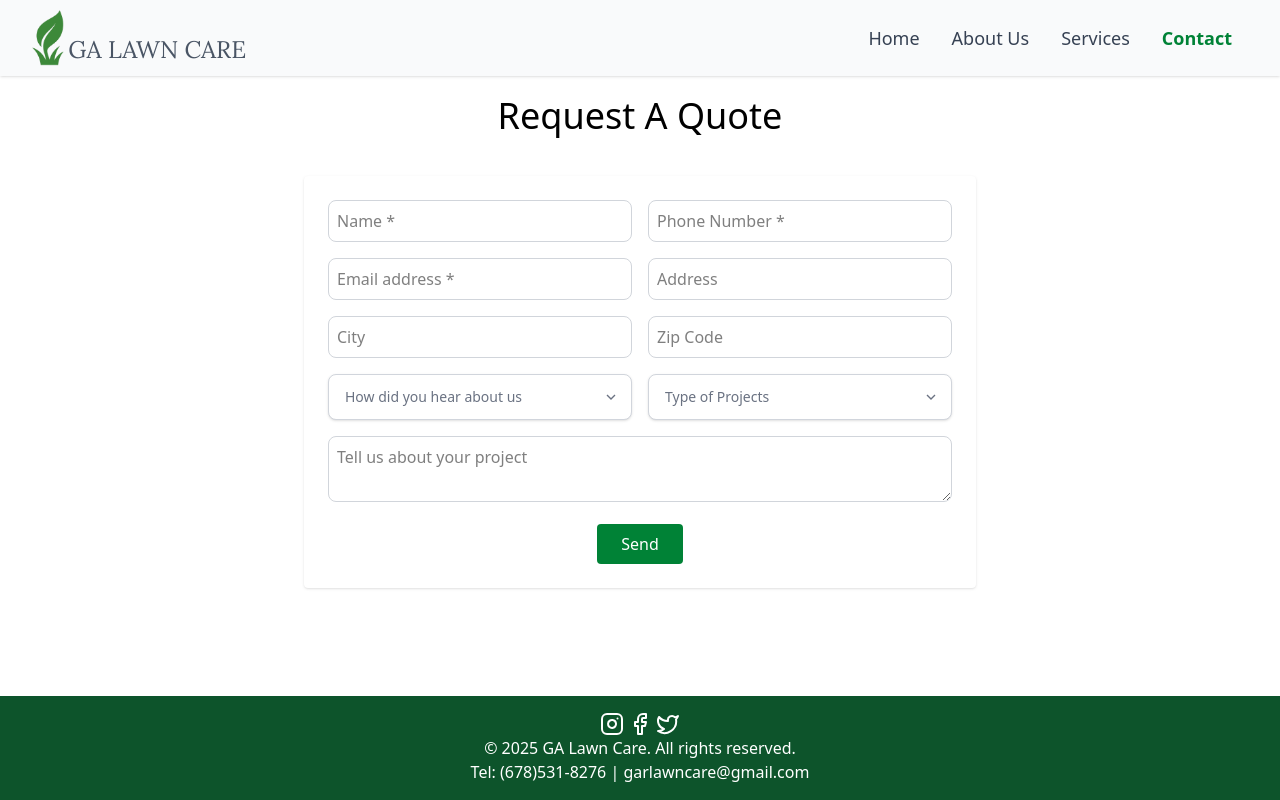
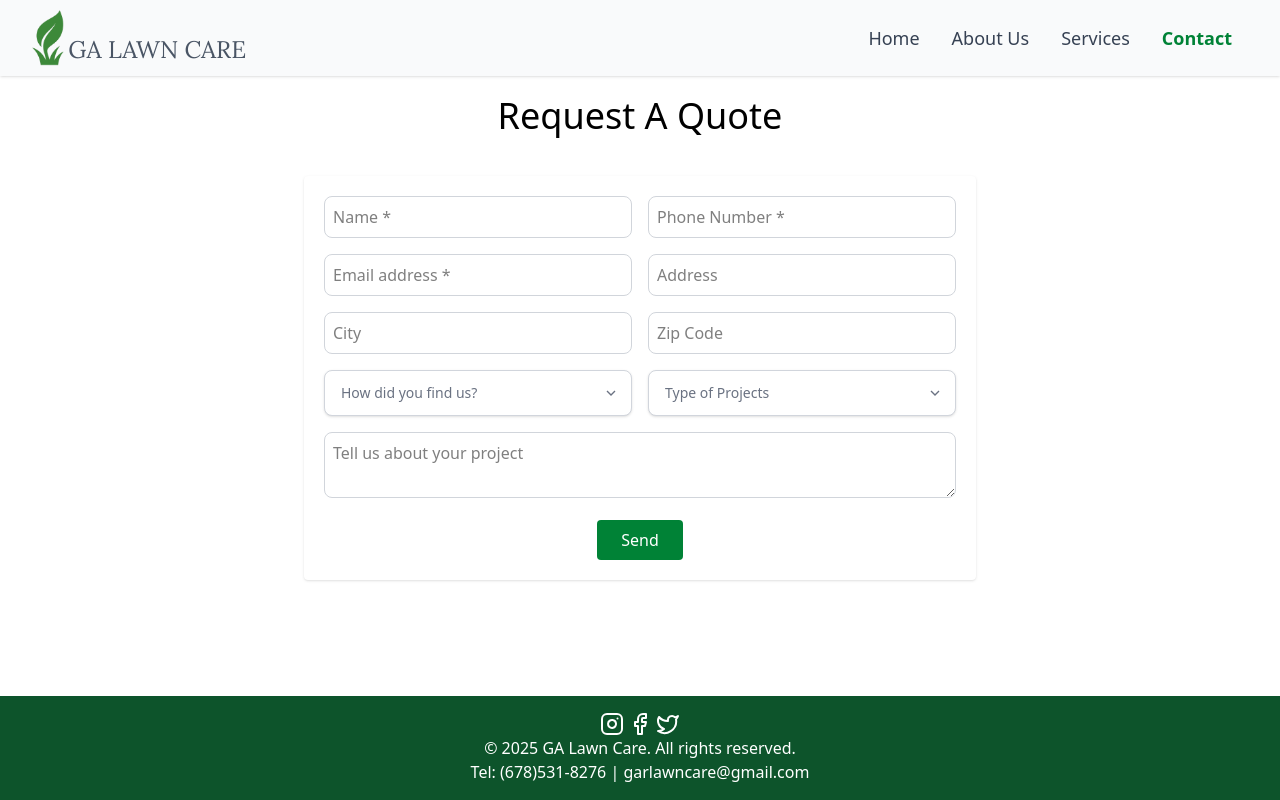
Before and after one commit to Daniel13Alfa/GaLawnCare, a React (Vite) app: page /#/contactUs in a window 1280 px wide. Built offline with nearby package versions, Linux system fonts and the light colour scheme.

Commit message:
Aling divs

```diff
--- a/src/Components/ContactUs.jsx
+++ b/src/Components/ContactUs.jsx
@@ -55,7 +55,7 @@ function ContactUs(){
   return(
     <div className=''>
       <h1 className='text-center text-4xl pt-5'>Request A Quote</h1>
-      <form onSubmit={handleSubmit} className="mt-10 max-w-2xl mx-auto p-6 space-y-4 bg-white rounded shadow">
+      <form onSubmit={handleSubmit} className="mt-10 max-w-2xl mx-auto p-5 space-y-4 bg-white rounded shadow">
         <div className="grid grid-cols-2 gap-4">
           <input type="text" name="name" placeholder="Name *" className="inputC" onChange={handleChange} required />
           <input type="text" name="phone" placeholder="Phone Number *" className="inputC" onChange={handleChange} required />
@@ -65,7 +65,7 @@ function ContactUs(){
           <input type="text" name="zip" placeholder="Zip Code" className="inputC" onChange={handleChange} />
         </div>
         <div className="grid grid-cols-2 gap-4">
-          <CustomSelect options={socialtOptions} labelSelect="How did you hear about us" onChange={handleSocial}/>
+          <CustomSelect options={socialtOptions} labelSelect="How did you find us?" onChange={handleSocial}/>
           <CustomSelect options={projectOptions} labelSelect="Type of Projects" onChange={handleProjectChange} />
         </div>
         <textarea name="message" placeholder="Tell us about your project" className="inputC" onChange={handleChange}></textarea>
--- a/src/Components/Footer.jsx
+++ b/src/Components/Footer.jsx
@@ -5,7 +5,7 @@ import { Twitter } from 'lucide-react';
 
 function Footer() {
     return (
-        <footer className="bg-green-900 text-white mt-16 text-center w-screen pb-4 pt-4">
+        <footer className="bg-green-900 text-white text-center w-screen pb-4 pt-4">
             <div className='w-screen flex  justify-center space-x-1'>
                 <a target="_blank" rel="noopener noreferrer" href='https://www.instagram.com/ga_lawn_care_services_llc?igsh=N3J2N20xbHpncGJv'><Instagram/></a>
                 <a><Facebook/></a>
--- a/src/Components/Home.jsx
+++ b/src/Components/Home.jsx
@@ -1,10 +1,11 @@
 import '../Style/App.css';
+import '../Style/Font.css'
 import houseHome from '../assets/Images/HouseHome.png';
 import TailwindCarousel from './UI/TailwindCarousel';
 
 function Home() {
     return (
-        <div>
+        <div className='pb-5'>
             <div className="flex justify-center pb-5 relative">
                 <div className="w-full flex justify-center">
                     <img
@@ -14,6 +15,9 @@ function Home() {
                     />
                 </div>
                 <div className="absolute bottom-0 left-0 w-full h-24 bg-gradient-to-t from-white to-transparent pointer-events-none"></div>
+                <div className="absolute bottom-16 left-1/2 transform -translate-x-1/2 text-center py-2 rounded max-w-[90%]">
+                    <p className="fontLora text-lg  md:text-3xl text-gray-100">We care for your garden like it’s our own.</p>
+                </div>
             </div>
             <div className='w-screen'>
                 <div className='mx-auto md:w-12/15 flex flex-col md:flex-row'>
```
